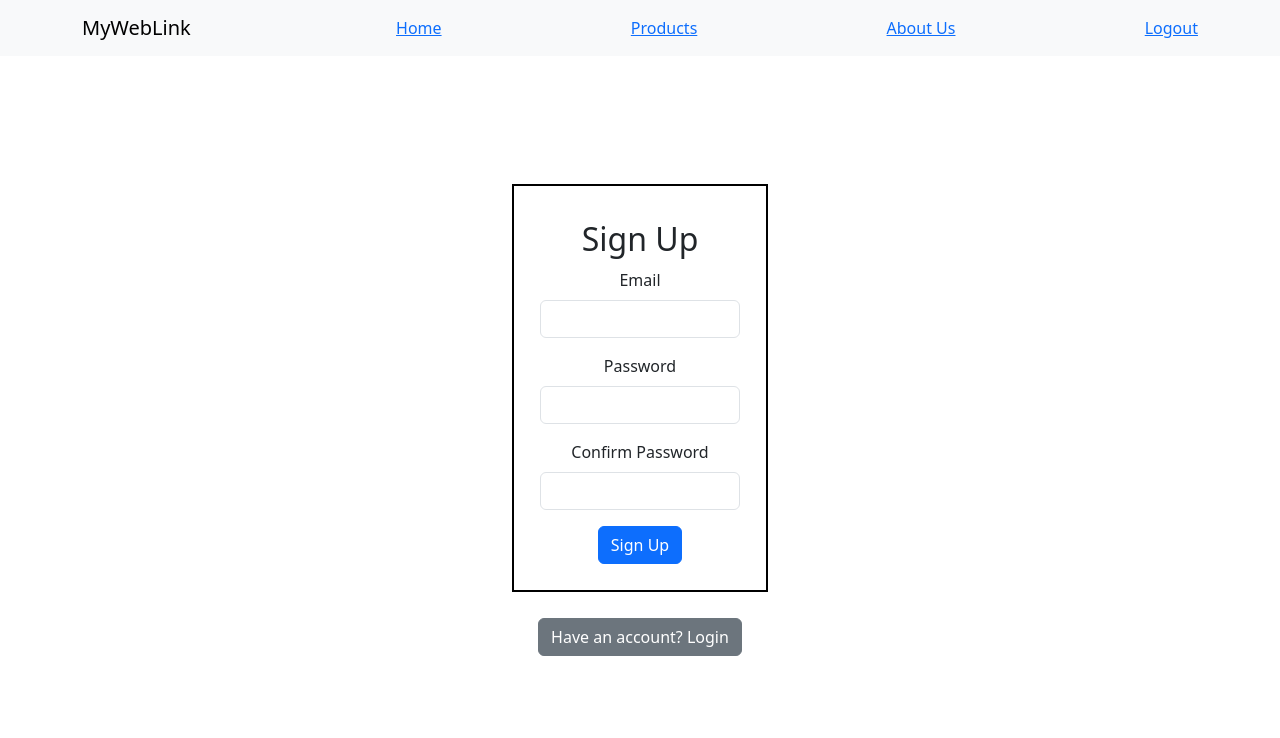
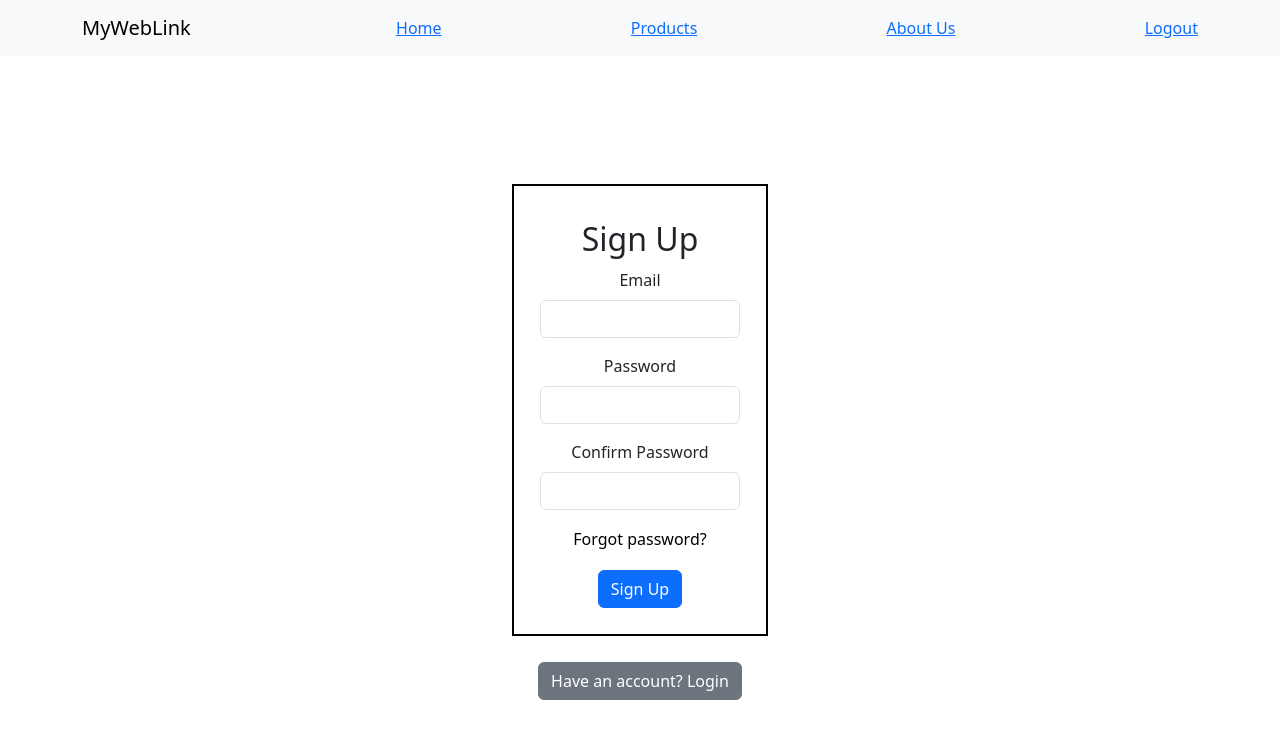
Before and after one commit to swatidurgekar/expense-tracker, a React (Create React App) app: page / in a window 1280 px wide. Shown: the top 738 px of the page. Built offline with nearby package versions, Linux system fonts and the light colour scheme.

Commit message:
Forgot Password Workflow

```diff
--- a/src/App.js
+++ b/src/App.js
@@ -4,6 +4,7 @@ import SignUp from "./Components/SignUp";
 import Welcome from "./Components/Welcome";
 import NavbarComponent from "./Components/NavbarComponent";
 import UpdateProfilePage from "./Components/UpdateProfilePage";
+import ForgotPassword from "./Components/ForgotPassword";
 
 function App() {
   return (
@@ -18,6 +19,11 @@ function App() {
             path="/updateProfile"
             element={<UpdateProfilePage />}
           ></Route>
+          <Route
+            exact
+            path="forgot-password"
+            element={<ForgotPassword />}
+          ></Route>
         </Routes>
       </BrowserRouter>
     </div>
--- /dev/null
+++ b/src/Components/ForgotPassword.css
@@ -0,0 +1,13 @@
+.forgot-form-div {
+  border: 2px solid black;
+  padding: 2% 2%;
+  height: 45%;
+  width: 35%;
+  margin-top: 10%;
+  margin-left: auto;
+  margin-right: auto;
+}
+
+.header {
+  margin-bottom: 10%;
+}
--- /dev/null
+++ b/src/Components/ForgotPassword.js
@@ -0,0 +1,59 @@
+import { useRef, useState } from "react";
+import "./ForgotPassword.css";
+import Form from "react-bootstrap/Form";
+import Button from "react-bootstrap/Button";
+
+const ForgotPassword = () => {
+  const email = useRef();
+  const [loader, setLoader] = useState("");
+
+  const submitHandler = (event) => {
+    setLoader("Loading...");
+    const enteredEmail = email.current.value;
+    event.preventDefault();
+    fetch(
+      "https://identitytoolkit.googleapis.com/v1/accounts:sendOobCode?key=AIzaSyDCmTIASTuulEriFSISbea5nwsyumajLB4",
+      {
+        method: "POST",
+        body: JSON.stringify({
+          requestType: "PASSWORD_RESET",
+          email: enteredEmail,
+        }),
+        headers: {
+          "Content-type": "application/json",
+        },
+      }
+    ).then((res) => {
+      if (res.ok) {
+        res.json().then((data) => console.log(data));
+        setLoader("");
+      } else {
+        res.json().then((data) => console.log(data));
+      }
+    });
+  };
+
+  return (
+    <div className="forgot-form-div">
+      {loader}
+      {!loader && (
+        <Form onSubmit={submitHandler}>
+          <h1 className="header">MyWebLink</h1>
+          <Form.Group className="mb-3" controlId="formBasicEmail">
+            <Form.Label>
+              Enter the email with which you have registered
+            </Form.Label>
+            <Form.Control ref={email} type="email" required />
+          </Form.Group>
+
+          <br />
+          <Button type="submit" variant="primary">
+            Send link
+          </Button>
+        </Form>
+      )}
+    </div>
+  );
+};
+
+export default ForgotPassword;
--- a/src/Components/SignUp.css
+++ b/src/Components/SignUp.css
@@ -17,3 +17,9 @@
 .login-button {
   margin: 2%;
 }
+
+.forgot-password {
+  border: none;
+  background-color: white;
+  margin-bottom: 9%;
+}
--- a/src/Components/SignUp.js
+++ b/src/Components/SignUp.js
@@ -13,6 +13,10 @@ const SignUp = () => {
 
   const checkLogin = () => {
     setIsLogin((prevState) => !prevState);
+  };
+
+  const forgotPassword = () => {
+    navigate("/forgot-password");
   };
 
   const submitHandler = async (event) => {
@@ -90,6 +94,10 @@ const SignUp = () => {
               <Form.Control ref={confirmPassword} type="password" required />
             </Form.Group>
           )}
+          <button onClick={forgotPassword} className="forgot-password">
+            Forgot password?
+          </button>
+          <br />
           <Button type="submit" variant="primary">
             {isLogin ? "Login" : "Sign Up"}
           </Button>
```
